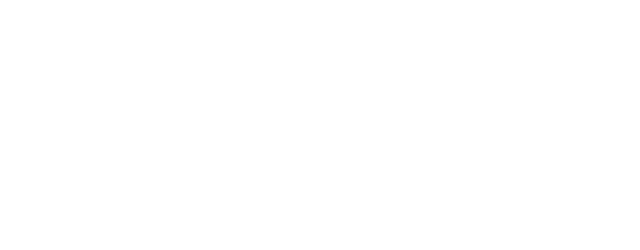
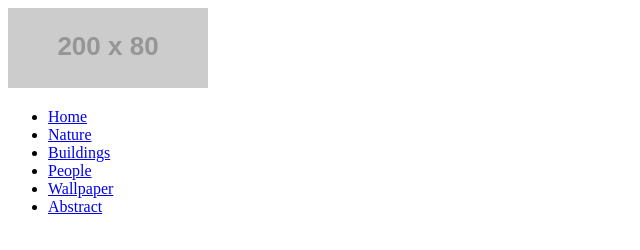
Before and after one commit to Sleepyboy56/demo-photo-gallery, a plain HTML site: page index.html/index.html in a window 1280 px wide. Shown: the whole page, without its empty margins (0-640 px from the left). Drawn offline with Linux system fonts and the light colour scheme; placeholder pictures from the web are drawn by us.

Commit message:
Add Site Header

```diff
--- a/index.html/index.html
+++ b/index.html/index.html
@@ -7,5 +7,22 @@
 </head>
 <body>
 
+  <!-- SITE-HEADER -->
+  <header>
+  <a href="#">
+    <img src="https://via.placeholder.com/200x80" alt="Placeholder Logo" width="200" height="80">
+  </a>
+</header>
+
+<nav>
+  <ul>
+    <li><a href="index.html">Home</a></li>
+    <li><a href="index.html">Nature</a></li>
+    <li><a href="index.html">Buildings</a></li>
+    <li><a href="index.html">People</a></li>
+    <li><a href="index.html">Wallpaper</a></li>
+    <li><a href="index.html">Abstract</a></li>
+  </ul>
+</nav>
 </body>
 </html>
```
